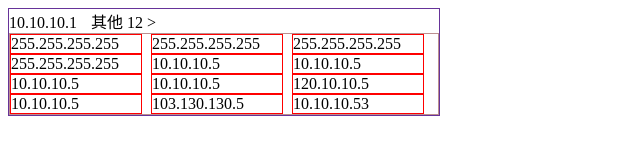
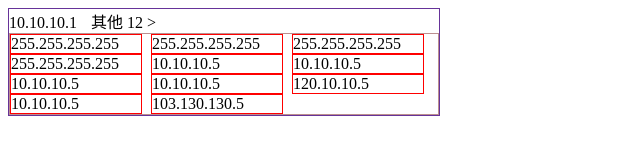
Before and after one commit to KqSMea8/webpack-demo, a website with bundled scripts: page 02/index.html in a window 1280 px wide. Shown: the whole page, without its empty margins (0-640 px from the left). Built offline with nearby package versions, Linux system fonts and the light colour scheme.

```diff
--- a/02/index.html
+++ b/02/index.html
@@ -56,7 +56,6 @@
           <span>120.10.10.5</span>
           <span>10.10.10.5</span>
           <span>103.130.130.5</span>
-          <span>10.10.10.53</span>
       </div>
     </div>
   </body>
--- a/02/webpack.config.js
+++ b/02/webpack.config.js
@@ -1,3 +1,4 @@
+// base config
 const path = require('path')
 
 module.exports = {
```
